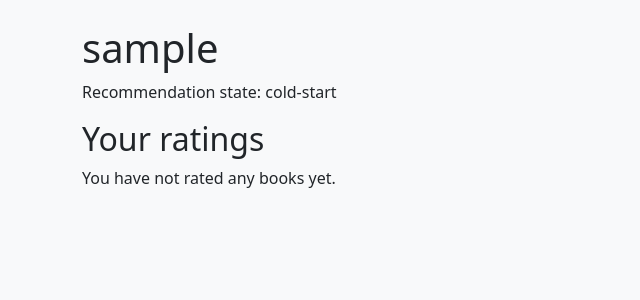
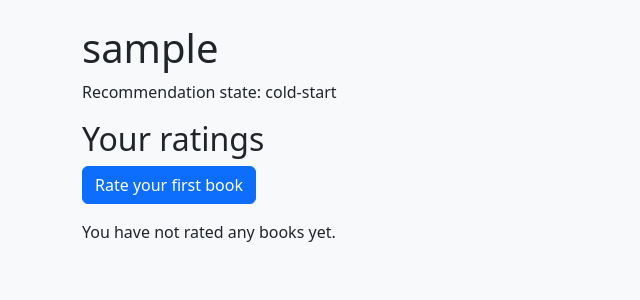
Before and after one commit to zerong7777-boop/book-recommender-cf-thesis, a Django app: page /accounts/profile/ in a window 1280 px wide. Shown: the part 57-357 px from the top of the page, without its empty margins (0-640 px from the left). Run offline with Django 5.2, Linux system fonts and the light colour scheme; the visitor is signed in with stand-in values (Sample User, id 1); data that the repository does not hold is empty.

Commit message:
fix: link profile to first rating flow

```diff
--- a/apps/accounts/templates/accounts/profile.html
+++ b/apps/accounts/templates/accounts/profile.html
@@ -7,6 +7,9 @@
   <p>Recommendation state: {{ recommendation_state }}</p>
 
   <h2>Your ratings</h2>
+  <p>
+    <a class="btn btn-primary" href="{% url 'ratings:first-rate' %}">Rate your first book</a>
+  </p>
   {% if ratings %}
     <ul class="list-group">
       {% for rating in ratings %}
```
Also changed, not shown: tests/test_accounts.py (+11 -0 lines).
